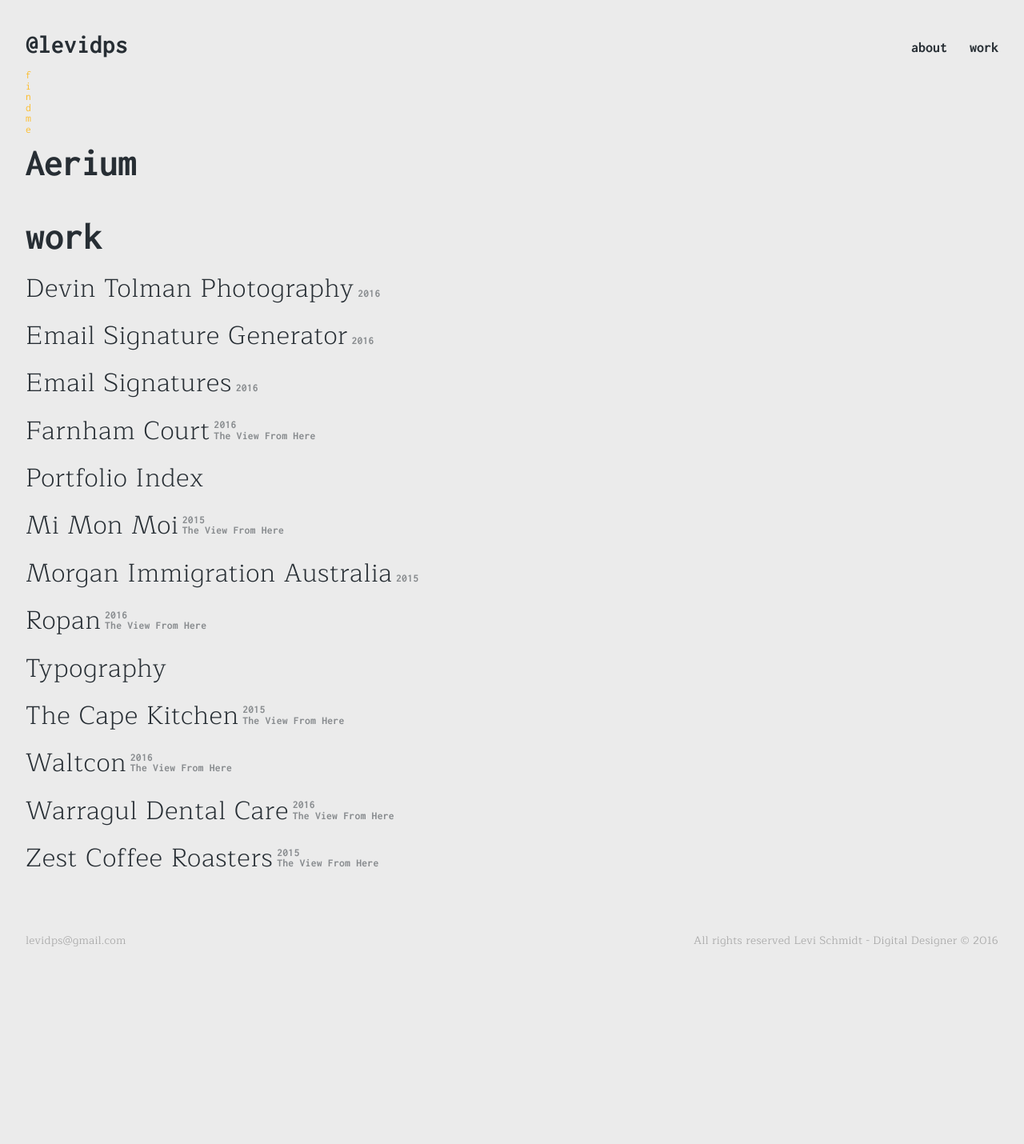
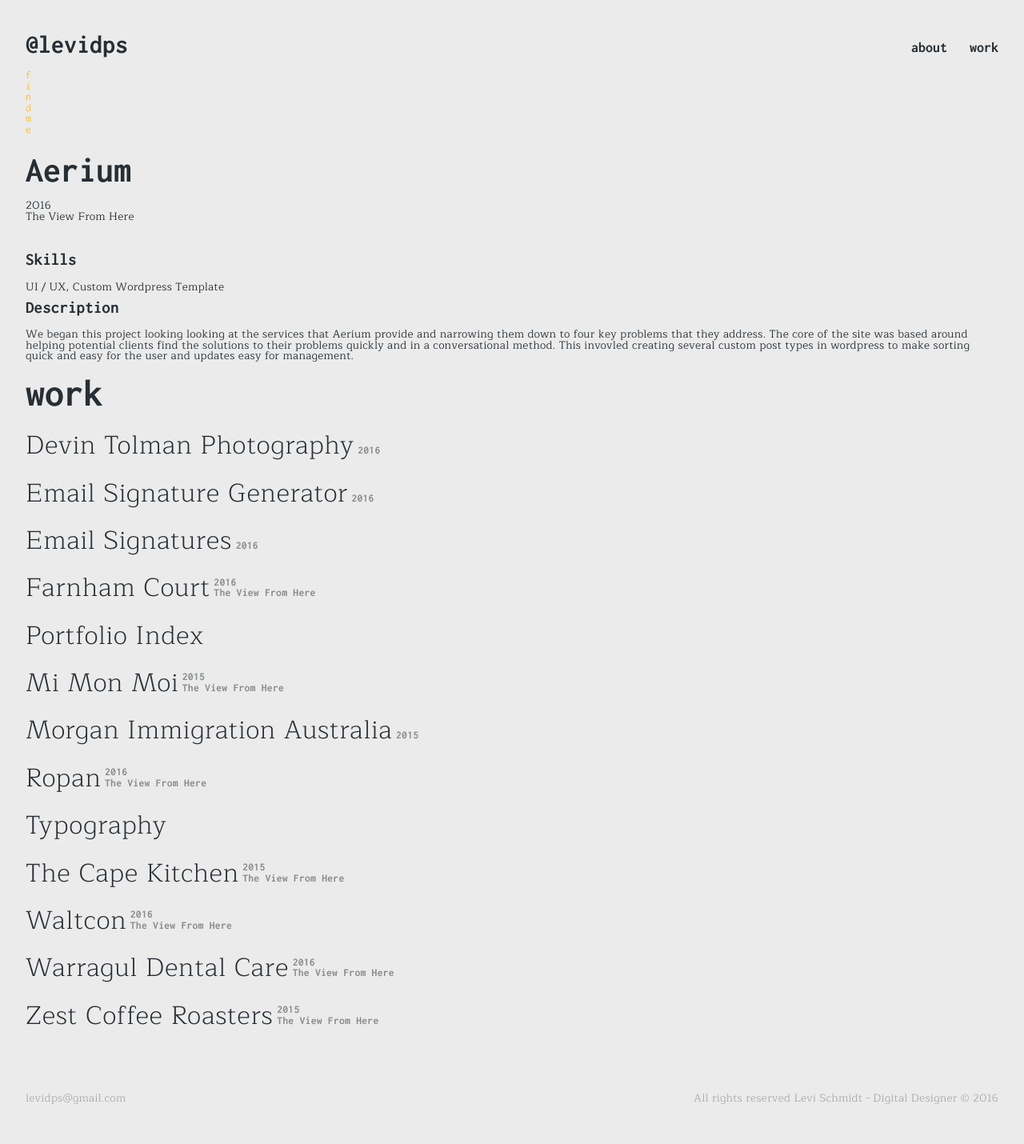
Before and after one commit to levidps/levidps.github.io, a Jekyll site: the page built from work/aerium.html, in a window 1280 px wide. Shown: the whole page at 80% size. Built offline with Jekyll 4.4.1, drawn with Linux system fonts in a browser that asks for light colours; nearby versions of some CDN libraries; before the commit the page ends 1233 px from its top, so only the background shows below that.

Commit message:
updated projects template, and began filling out project

```diff
--- a/_layouts/default.html
+++ b/_layouts/default.html
@@ -3,7 +3,7 @@
 
   {% include head.html %}
 
-  <body>
+  <body class="{{ page.sluc }}">
 
     <div class="container">
       {% include header.html %}
--- a/_layouts/project.html
+++ b/_layouts/project.html
@@ -4,11 +4,23 @@
 <article class="post">
 
   <header class="post-header">
-    <h1 class="post-title">{{ page.title }}</h1>
+      <h1>{{ page.title }}</h1>
+      <p>{{ page.date }}<br/> {{ page.studio }}</p>
   </header>
 
   <div class="post-content">
+    <div class="">
+      <h4>Skills</h4>
+      <p>{{ page.work }}</p>
+      <h4>Description</h4>
+      <p>{{ page.description }}</p>
+    </div>
+    <div class="">
+
+    </div>
+
     {{ content }}
+
     {% if page.title == 'Portfolio Index' %}
     {% else %}
 	    {% include page-list.html %}
--- a/work/aerium.html
+++ b/work/aerium.html
@@ -2,9 +2,11 @@
 layout: project
 title: Aerium
 slug: aerium
-description:
 date: 2016
 studio: The View From Here
+work: UI / UX, Custom Wordpress Template
+description: We began this project looking looking at the services that Aerium provide and narrowing them down to four key problems that they address. The core of the site was based around helping potential clients find the solutions to their problems quickly and in a conversational method. This invovled creating several custom post types in wordpress to make sorting quick and easy for the user and updates easy for management.
+url: www.aerium.com.au
 ---
 
 <div class="project {{ page.slug }}">
```
